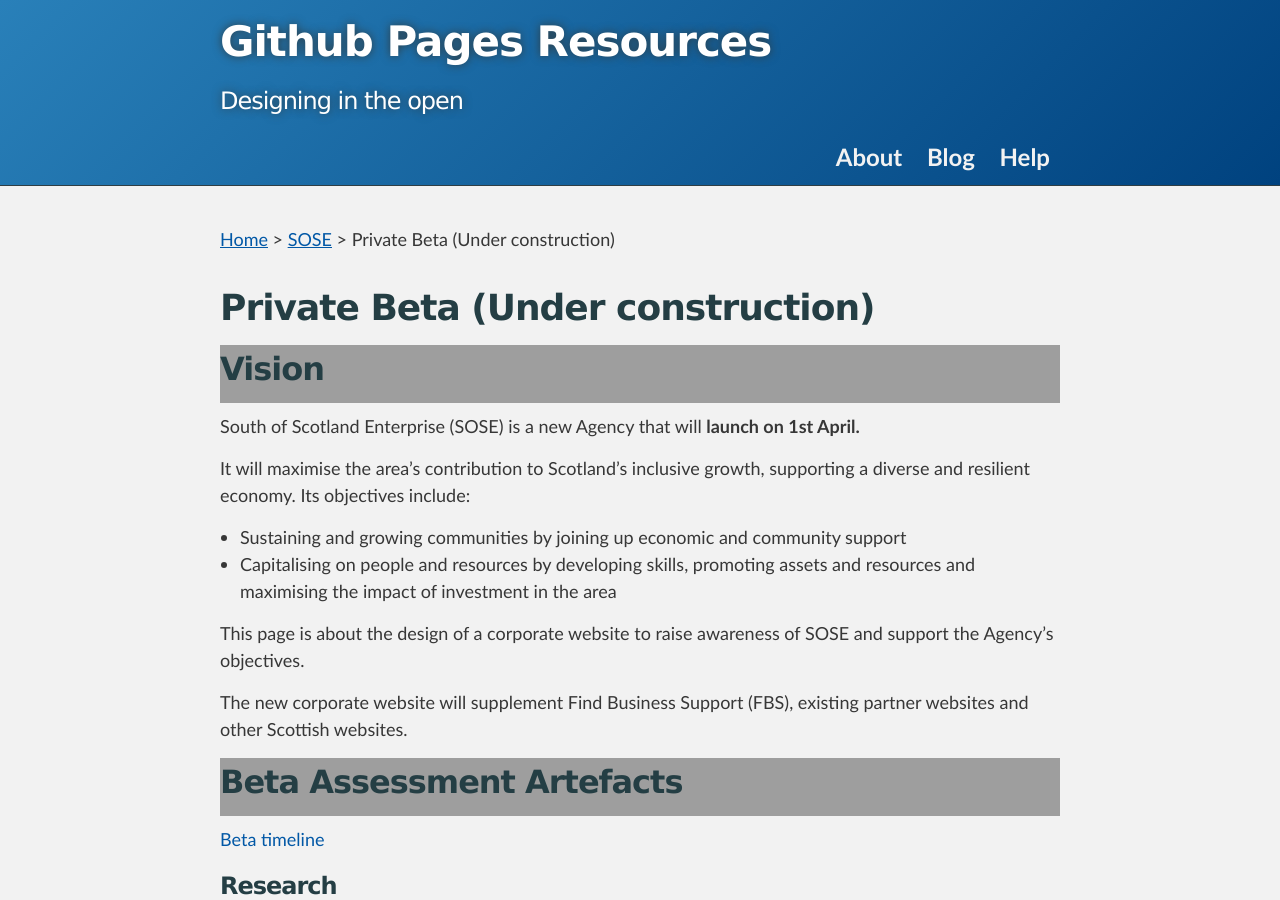
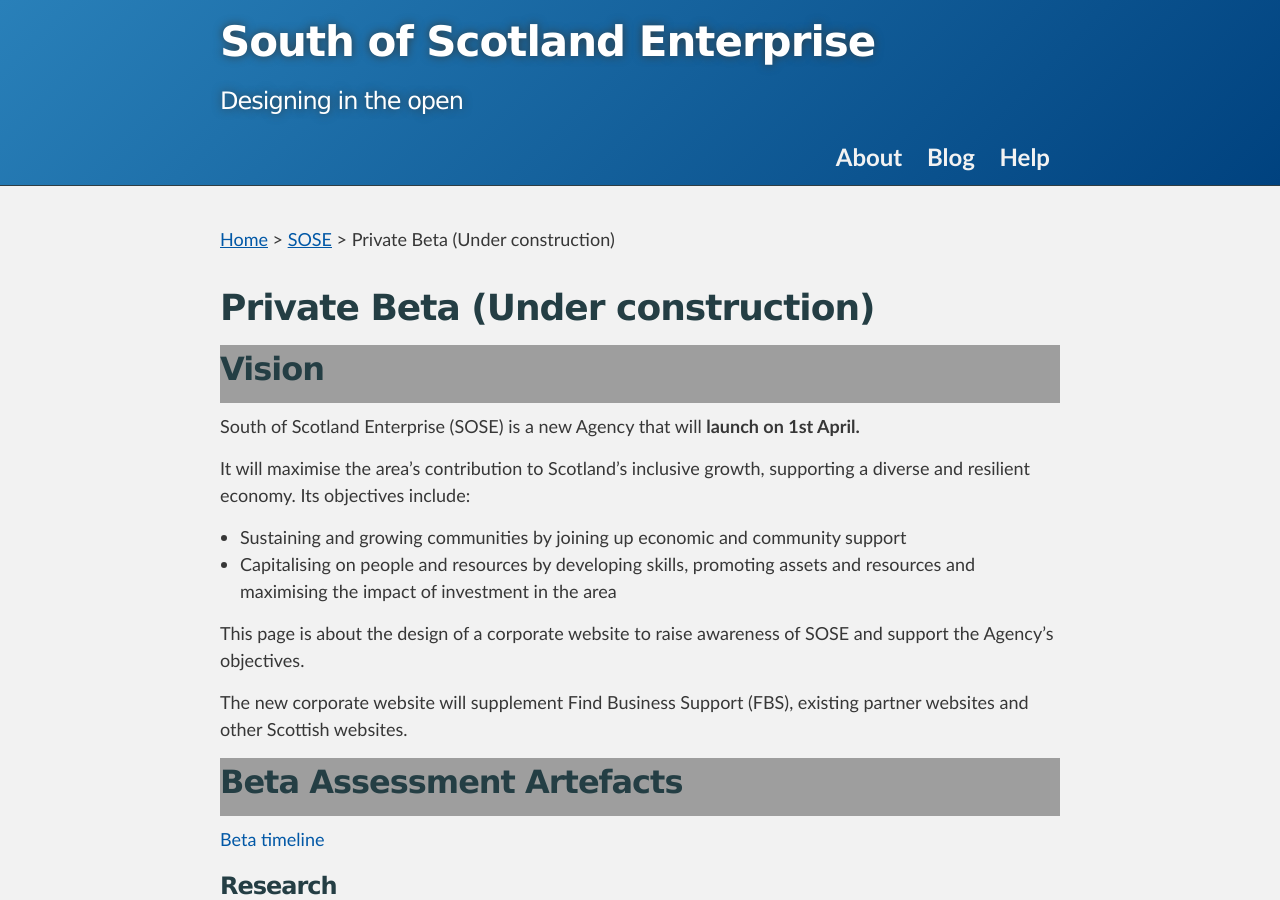
Before and after one commit to scotentSD/SOSE, a Jekyll site: the page built from README.md, in a window 1280 px wide and 900 px high. Built offline with Jekyll 4.4.1, drawn with Linux system fonts in a browser that asks for light colours; our own code applies the rules of GitHub Pages for plain Markdown files; some of the changed text lies outside the part shown.

Commit message:
SK - update the config for SoSE

```diff
--- a/_config.yml
+++ b/_config.yml
@@ -1,5 +1,5 @@
 theme: jekyll-theme-slate
-title: Github Pages Resources
-description: Code, HowTo, Help etc...
+title: South of Scotland Enterprise
+description: Corporate website
 excerpt_separator: "<!--more-->"
-baseurl: "/resources/"
+baseurl: "/sose/"
```
